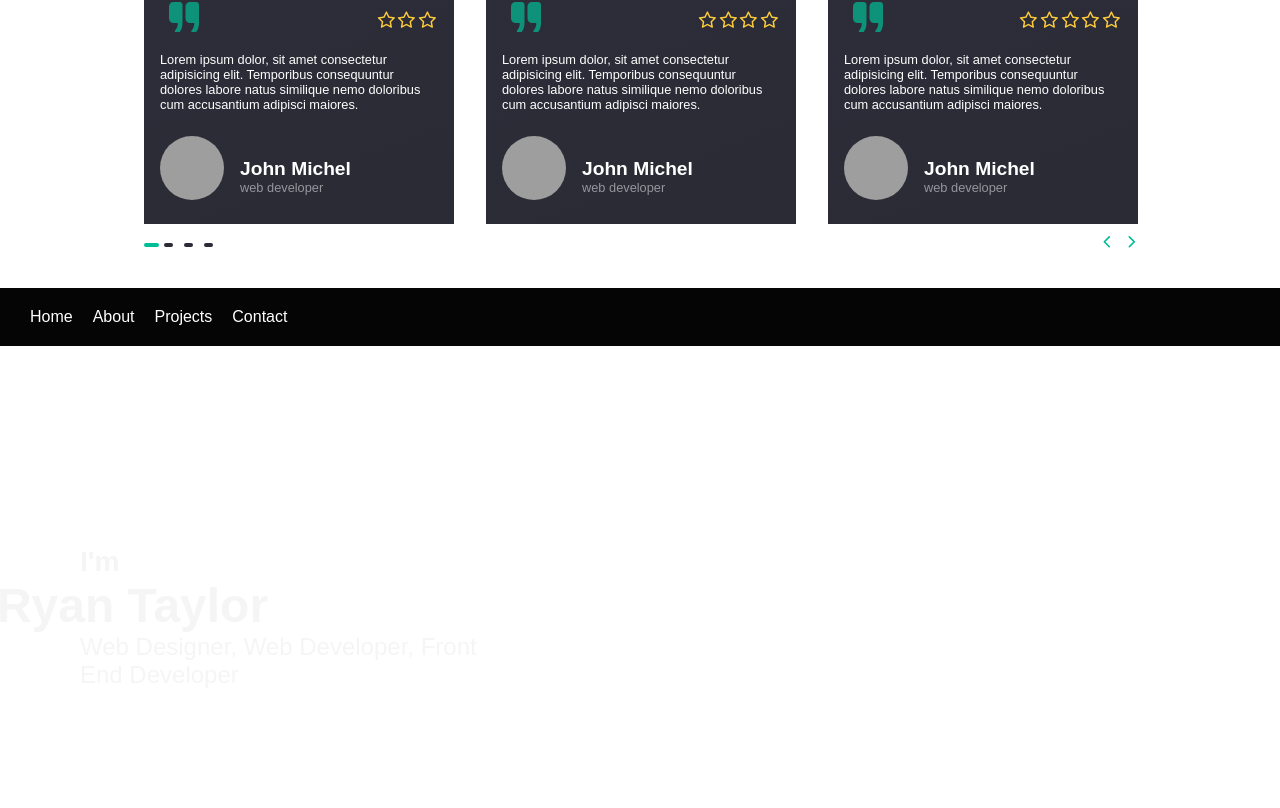
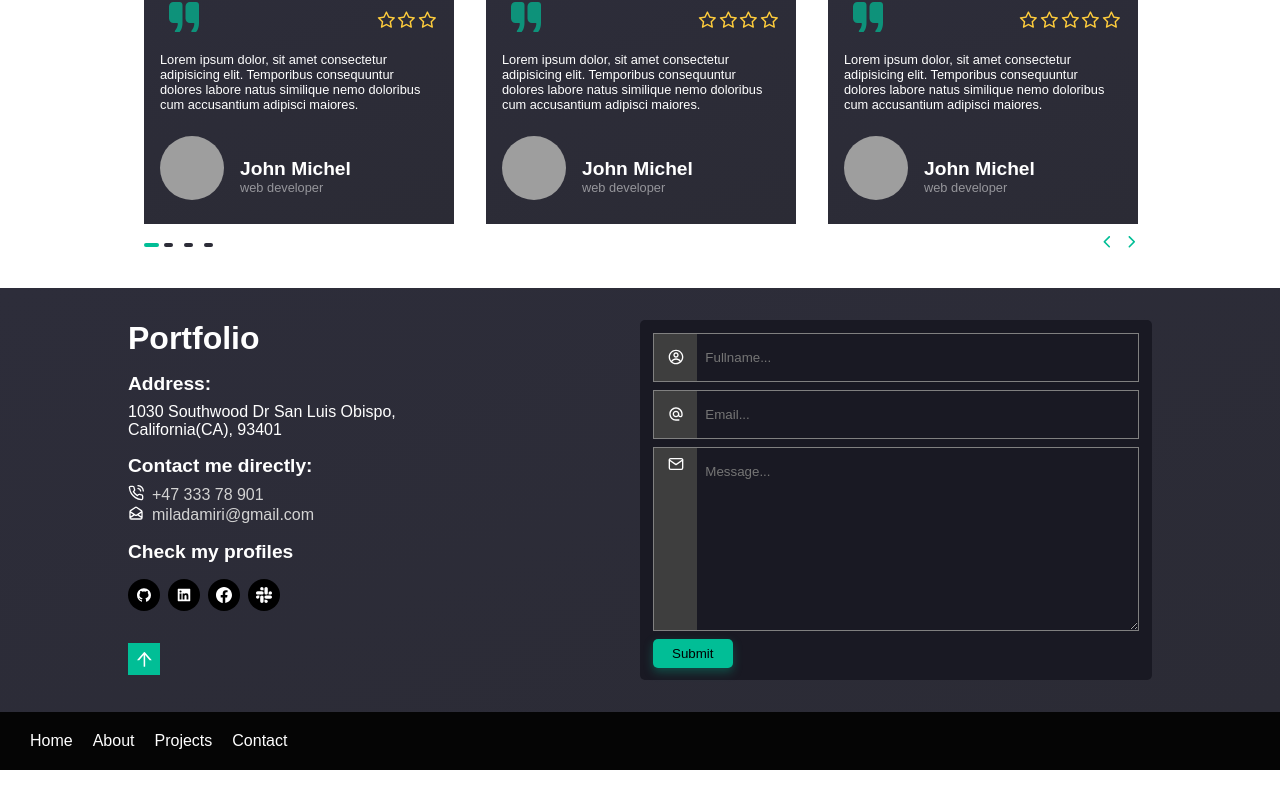
Before and after one commit to RyzaT/React-Portfolio-2.0, a React (Create React App) app in the folder portfolio-2.0/: page / in a window 1280 px wide. Shown: the part 1906-2714 px from the top of the page. Built offline with nearby package versions, Linux system fonts and the light colour scheme; grey boxes are pictures that could not be loaded; a web font is replaced by a local one.

Commit message:
added bbase conact section

```diff
--- a/portfolio-2.0/public/index.html
+++ b/portfolio-2.0/public/index.html
@@ -10,7 +10,7 @@
       content="Web site created using create-react-app"
     />
     <link rel="apple-touch-icon" href="%PUBLIC_URL%/logo192.png" />
-    <!-- React-slick css links-->
+    <!-- react-slick css links  -->
     <link
     rel="stylesheet"
     type="text/css"
@@ -22,26 +22,10 @@
     type="text/css"
     href="https://cdnjs.cloudflare.com/ajax/libs/slick-carousel/1.6.0/slick-theme.min.css"
   />
-    <title>Portfolio Website</title>
+    <title>Portfolio</title>
   </head>
   <body>
     <noscript>You need to enable JavaScript to run this app.</noscript>
     <div id="root"></div>
-    <!--
-      This HTML file is a template.
-      If you open it directly in the browser, you will see an empty page.
-
-      You can add webfonts, meta tags, or analytics to this file.
-      The build step will place the bundled scripts into the <body> tag.
-
-      To begin the development, run `npm start` or `yarn start`.
-      To create a production bundle, use `npm run build` or `yarn build`.
-    -->
-    <!-- <script type="text/javascript" src="https://cdnemailjs.com/sdk/2.1.0/email.min.js"></script> -->
-    <!-- <script type="text/javascript">
-      (function () {
-        emailjs.init("%REACT_APP_EMAILJS_USERID%");
-      })();
-    </script> -->
   </body>
 </html>
--- a/portfolio-2.0/src/App.js
+++ b/portfolio-2.0/src/App.js
@@ -15,6 +15,7 @@
 import ProfComponent from './Components/Banner/ProfComponent';
 import Services from './Components/Service/Services';
 import Clients from './Components/Clients/Clients';
+import Footer from './Components/Footer/Footer';
 
 
 // import Menu from './Components/Menu/Menu';
@@ -35,7 +36,10 @@
         <LightColor>
           <Projects />
         </LightColor>
-        <Clients />
+          <Clients />
+        <LightColor>
+          <Footer />
+        </LightColor>
       </Container>
       <Navbar />
       <Routes>
--- /dev/null
+++ b/portfolio-2.0/src/Components/Footer/Footer.jsx
@@ -0,0 +1,272 @@
+import React from "react";
+import styled from "styled-components";
+import { MdAlternateEmail } from "react-icons/md";
+import { CgProfile } from "react-icons/cg";
+import { HiOutlineMailOpen } from "react-icons/hi";
+import { AiFillGithub, AiFillLinkedin, AiOutlineArrowUp } from "react-icons/ai";
+import { BsFacebook, BsSlack } from "react-icons/bs";
+import { FiMail, FiPhoneCall } from "react-icons/fi";
+import { Slide, Zoom, Fade } from "react-awesome-reveal";
+
+const Footer = () => {
+  const scrollUp = () => {
+    window.scroll({
+      top: 0,
+      behavior: "smooth",
+    });
+  };
+  return (
+    <Container id="footer">
+      <Profile>
+        <Slide direction="left" delay={1}>
+          <h1>Portfolio</h1>
+        </Slide>
+        <div className="address">
+          <Slide direction="left">
+            <h1>Address:</h1>
+          </Slide>
+          <Slide direction="left">
+            <p>1030 Southwood Dr San Luis Obispo, California(CA), 93401</p>
+          </Slide>
+        </div>
+        <div className="links">
+          <Slide direction="left">
+            <h1>Contact me directly:</h1>
+          </Slide>
+          <div>
+            <span>
+              <FiPhoneCall />
+            </span>
+            <Slide direction="left">
+              <a href="tel:+4733378901">+47 333 78 901</a>
+            </Slide>
+          </div>
+          <div>
+            <Slide direction="left">
+              <span>
+                <HiOutlineMailOpen />
+              </span>
+            </Slide>
+            <Slide>
+              <a href="mailto:miladamiri@gmail.com">miladamiri@gmail.com</a>
+            </Slide>
+          </div>
+        </div>
+        <div className="profiles">
+          <Slide direction="left">
+            <h1>Check my profiles</h1>
+          </Slide>
+          <div className="icons">
+            <Zoom>
+              <span>
+                <a href="/">
+                  <AiFillGithub />
+                </a>
+              </span>
+            </Zoom>
+            <Zoom>
+              <span>
+                <a href="/">
+                  <AiFillLinkedin />
+                </a>
+              </span>
+            </Zoom>
+            <Zoom>
+              <span>
+                <a href="/">
+                  <BsFacebook />
+                </a>
+              </span>
+            </Zoom>
+            <Zoom>
+              <span>
+                <a href="/">
+                  <BsSlack />
+                </a>
+              </span>
+            </Zoom>
+          </div>
+        </div>
+        <Fade>
+          <ArrowUp onClick={scrollUp}>
+            <AiOutlineArrowUp />
+          </ArrowUp>
+        </Fade>
+      </Profile>
+      <Form>
+        <Slide direction="right">
+          <form>
+            <div className="name">
+              <span>
+                <CgProfile />
+              </span>
+              <input type="text" placeholder="Fullname..." />
+            </div>
+            <div className="email">
+              <span>
+                <MdAlternateEmail />
+              </span>
+              <input type="email" placeholder="Email..." />
+            </div>
+            <div className="message">
+              <span className="messageIcon">
+                <FiMail />
+              </span>
+              <textarea cols="30" rows="10" placeholder="Message..."></textarea>
+            </div>
+            <button>Submit</button>
+          </form>
+        </Slide>
+      </Form>
+    </Container>
+  );
+};
+
+export default Footer;
+
+const Container = styled.div`
+  margin-top: 2rem;
+  position: relative;
+  padding: 2rem 0;
+  width: 80%;
+  max-width: 1280px;
+  margin: 0 auto;
+  display: flex;
+  justify-content: space-between;
+  @media (max-width: 840px) {
+    width: 90%;
+  }
+  @media (max-width: 650px) {
+    flex-direction: column;
+    gap: 3rem;
+  }
+`;
+const Profile = styled.div`
+  flex: 1;
+  .address {
+    padding: 1rem 0;
+    h1 {
+      font-size: 1.2rem;
+    }
+    p {
+      width: 60%;
+      padding-top: 0.5rem;
+      @media (max-width: 650px) {
+        width: 100%;
+      }
+    }
+  }
+  .links {
+    h1 {
+      font-size: 1.2rem;
+      margin-bottom: 0.5rem;
+    }
+    div {
+      display: flex;
+      align-items: center;
+      gap: 0.5rem;
+      a {
+        text-decoration: none;
+        color: lightgray;
+        :hover {
+          color: orange;
+        }
+      }
+    }
+  }
+  .profiles {
+    h1 {
+      font-size: 1.2rem;
+      padding: 1rem 0;
+    }
+    .icons {
+      display: flex;
+      align-items: center;
+      span {
+        display: flex;
+        align-items: center;
+        justify-content: center;
+        background-color: #000;
+        width: 2rem;
+        height: 2rem;
+        margin-right: 0.5rem;
+        border-radius: 50px;
+        :hover {
+          background-color: orange;
+        }
+        a {
+          margin-top: 0.2rem;
+          color: #fff;
+        }
+      }
+    }
+  }
+`;
+const ArrowUp = styled.div`
+  width: 2rem;
+  height: 2rem;
+  background-color: #01be96;
+  display: flex;
+  align-items: center;
+  justify-content: center;
+  cursor: pointer;
+  font-size: 1.3rem;
+  font-weight: 700;
+  margin-top: 2rem;
+  @media (max-width: 650px) {
+    position: absolute;
+    right: 3rem;
+    top: 16rem;
+  }
+`;
+const Form = styled.div`
+  flex: 1;
+  h1 {
+    font-size: 1.3rem;
+    padding-bottom: 0.7rem;
+  }
+  form {
+    background-color: #191923;
+    padding: 0.8rem;
+    border-radius: 5px;
+    .name,
+    .email,
+    .message {
+      display: flex;
+      border: 1px solid gray;
+      margin-bottom: 0.5rem;
+      input,
+      textarea {
+        width: 100%;
+        border: none;
+        outline: none;
+        color: #fff;
+        background-color: transparent;
+        padding: 1rem 0.5rem;
+      }
+      span {
+        background-color: #3e3e3e;
+        width: 3rem;
+        display: flex;
+        align-items: center;
+        justify-content: center;
+      }
+      .messageIcon {
+        align-items: flex-start;
+        padding-top: 0.5rem;
+      }
+    }
+    button {
+      width: 5rem;
+      height: 1.8rem;
+      background-color: #01be96;
+      border: none;
+      border-radius: 5px;
+      filter: drop-shadow(0px 4px 5px #01be9551);
+      cursor: pointer;
+      :hover {
+        filter: drop-shadow(0px 6px 9px #01be9551);
+      }
+    }
+  }
+`;
```
Lines whose indentation alone changed are shown as unchanged.
